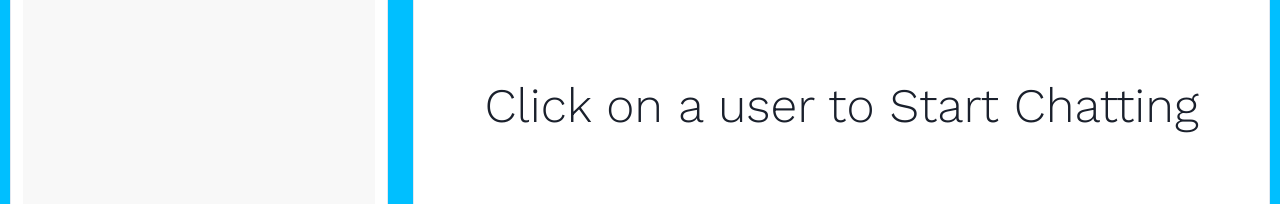
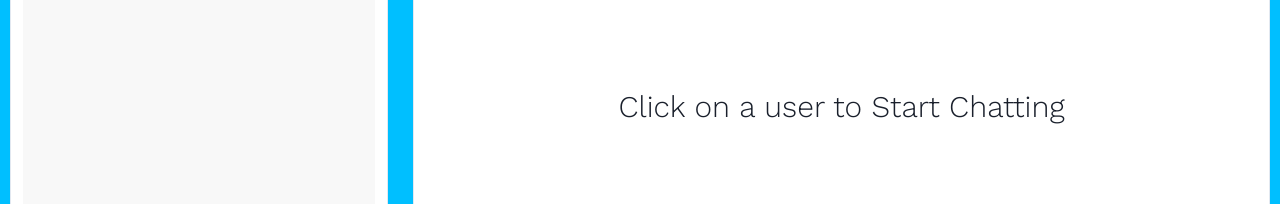
Before and after one commit to srikanthreddygunukula/air-chat, a React (Create React App) app in the folder air-chat/frontend/: page /chats in a window 1280 px wide. Shown: the part 322-526 px from the top of the page. Built offline with nearby package versions, Linux system fonts and the light colour scheme; no server answers; sample sign-in values are in the browser's storage.

Commit message:
updated ChatBox and SingleChat

```diff
--- a/air-chat/frontend/src/components/ChatBox.js
+++ b/air-chat/frontend/src/components/ChatBox.js
@@ -7,13 +7,13 @@ const ChatBox = ({ fetchAgain, setFetchAgain }) => {
   const { selectedChat } = ChatState();
   return (
     <Box
-      d={{ base: selectedChat ? "flex" : "none", md: "flex" }}
+      display={{ base: selectedChat ? "flex" : "none", md: "flex" }}
       alignItems={"center"}
       flexDir={"column"}
-      p={3}
+      padding={3}
       bg={"white"}
-      w={{ base: "100%", md: "68%" }}
-      borderRadius={"large"}
+      width={{ base: "100%", md: "68%" }}
+      borderRadius={"1%"}
       borderWidth={"1px"}
     >
       <SingleChat fetchAgain={fetchAgain} setFetchAgain={setFetchAgain} />
--- a/air-chat/frontend/src/components/SingleChat.js
+++ b/air-chat/frontend/src/components/SingleChat.js
@@ -1,13 +1,32 @@
 import React from "react";
 import { ChatState } from "../Context/ChatProvider";
 import { Box, Text } from "@chakra-ui/react";
+import { ArrowBackIcon } from "@chakra-ui/icons";
+import { IconButton } from "@chakra-ui/button";
 
 const SingleChat = ({ fetchAgain, setFetchAgain }) => {
   const { user, selectedChat, setSelectedChat } = ChatState();
   return (
     <>
       {selectedChat ? (
-        <></>
+        <>
+          <Text
+            fontSize={{ base: "28px", md: "30px" }}
+            pb={3}
+            px={2}
+            w={"100%"}
+            fontFamily={"Work sans"}
+            display={"flex"}
+            justifyContent={{ base: "space-between" }}
+            alignItems={"center"}
+          >
+            <IconButton
+              display={{ base: "flex", md: "none" }}
+              icon={<ArrowBackIcon />}
+              onClick={() => setSelectedChat("")}
+            />
+          </Text>
+        </>
       ) : (
         <Box
           display={"flex"}
@@ -15,11 +34,7 @@ const SingleChat = ({ fetchAgain, setFetchAgain }) => {
           justifyContent={"center"}
           h={"100%"}
         >
-          <Text
-            fontSize={"xxx-large"}
-            paddingBottom={3}
-            fontFamily={"Work sans"}
-          >
+          <Text fontSize={"3xl"} paddingBottom={3} fontFamily={"Work sans"}>
             Click on a user to Start Chatting
           </Text>
         </Box>
```
